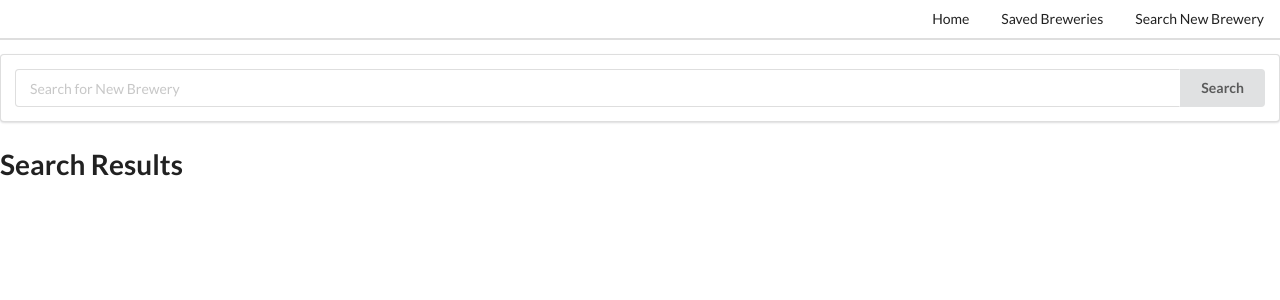
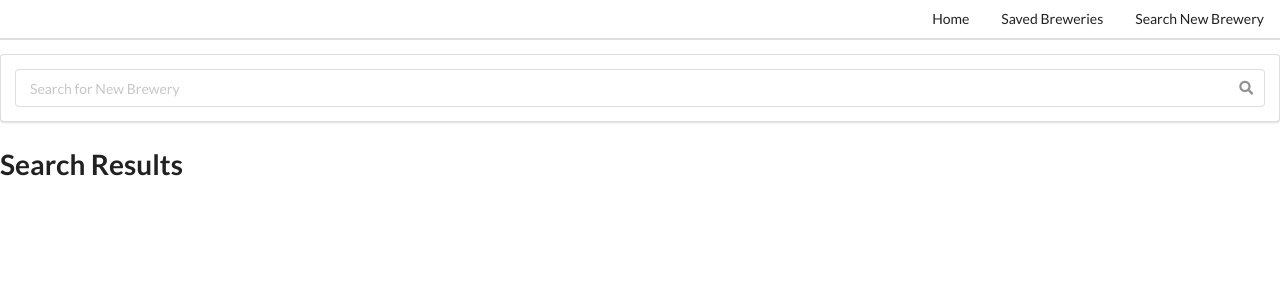
Before and after one commit to builtbyjosh/tipsy_list_v2, a React (Create React App) app in the folder tipsy_review_frontend_v3/: page /search in a window 1280 px wide. Shown: the top 300 px of the page. Built offline with nearby package versions, Linux system fonts and the light colour scheme.

Commit message:
added css to search bar

```diff
--- a/tipsy_review_frontend_v3/src/components/SearchAPIBreweries.js
+++ b/tipsy_review_frontend_v3/src/components/SearchAPIBreweries.js
@@ -24,7 +24,7 @@ class SearchAPIBreweries extends Component {
       <div>
         <div className="ui segment search-bar">
           <form onSubmit={this.handleSubmit} className="ui form">
-            <div className="ui action fluid input">
+            <div className="ui icon fluid input field">
               <input
                 type="text"
                 name="query"
@@ -32,7 +32,7 @@ class SearchAPIBreweries extends Component {
                 onChange={this.handleChange}
                 placeholder="Search for New Brewery"
               />
-              <div className="ui button" type="submit">Search</div>
+              <i className="search icon"></i>
             </div>
           </form>
         </div>
```
